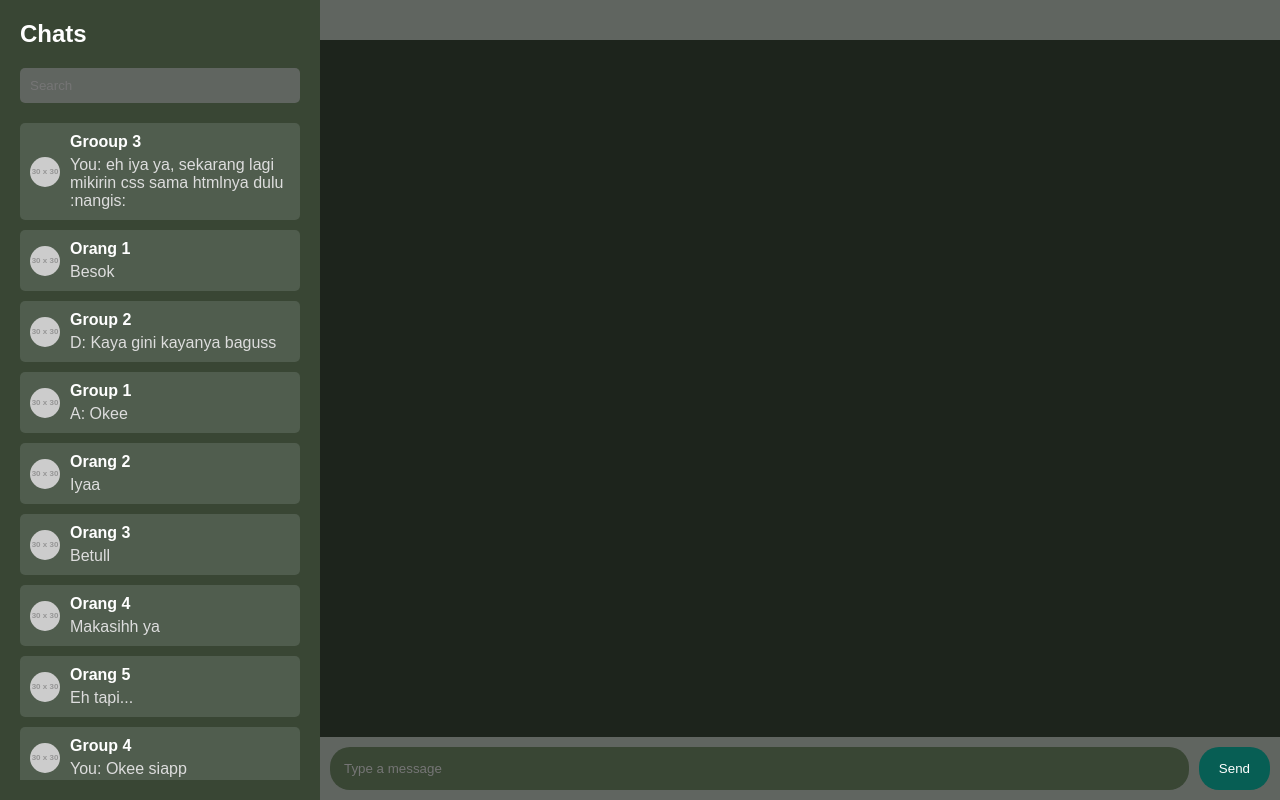
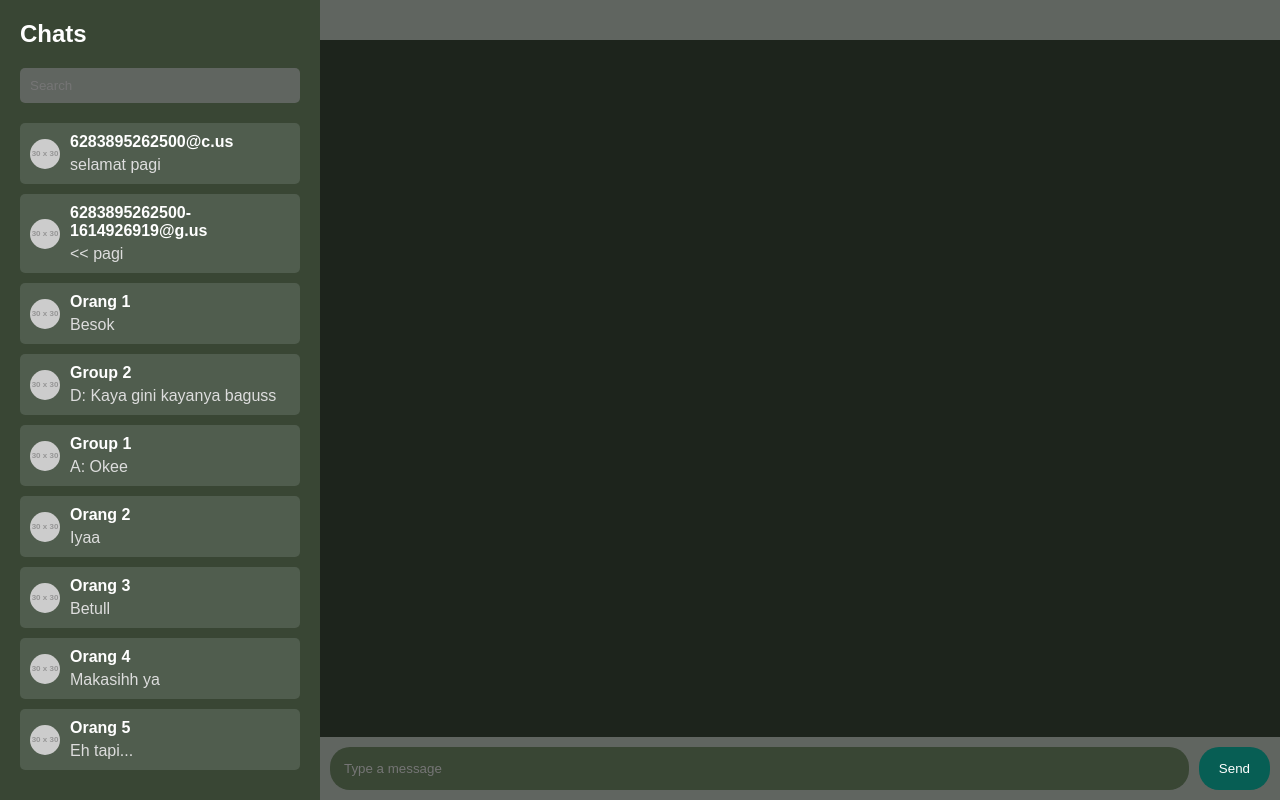
Before and after one commit to devrwynth/pweb-01-walogger, a plain HTML site: page client/index.html in a window 1280 px wide. Drawn offline with Linux system fonts and the light colour scheme; no server answers; placeholder pictures from the web are drawn by us.

Commit message:
Update index.html

```diff
--- a/client/index.html
+++ b/client/index.html
@@ -21,12 +21,19 @@
             </div>
 
             <!-- Chat List -->
-            <div class="chat-list">
+            <div class="chat-list" id="chat-list">
                 <div class="chat-item">
                     <img src="https://via.placeholder.com/30" alt="Chat Avatar">
                     <div class="chat-details">
-                        <p>Grooup 3</p>
-                        <span>You: eh iya ya, sekarang lagi mikirin css sama htmlnya dulu :nangis:</span>
+                        <p>6283895262500@c.us</p>
+                        <span>selamat pagi</span>
+                    </div>
+                </div>
+                <div class="chat-item">
+                    <img src="https://via.placeholder.com/30" alt="Chat Avatar">
+                    <div class="chat-details">
+                        <p>6283895262500-1614926919@g.us</p>
+                        <span><< pagi</span>
                     </div>
                 </div>
                 <div class="chat-item">
@@ -104,21 +111,7 @@
 
             <!-- Isi chat -->
             <div class="chat-content" id="chat">
-                <!-- <div class="message chat-orang">
-                    <p>halo...</p>
-                </div>
-                <div class="message chat-orang">
-                    <p>ini wa logger ya...?</p>
-                </div>
-                <div class="message chat-orang">
-                    <p>kalo dua message gimana ya...?</p>
-                </div>
-                <div class="message chat-self">
-                    <p>haii...</p>
-                </div>
-                <div class="message chat-self">
-                    <p>eh iya ya, sekarang lagi mikirin css sama htmlnya dulu :nangis:</p>
-                </div> -->
+
             </div>
 
             <!-- Bagian untuk input pesan -->
```
